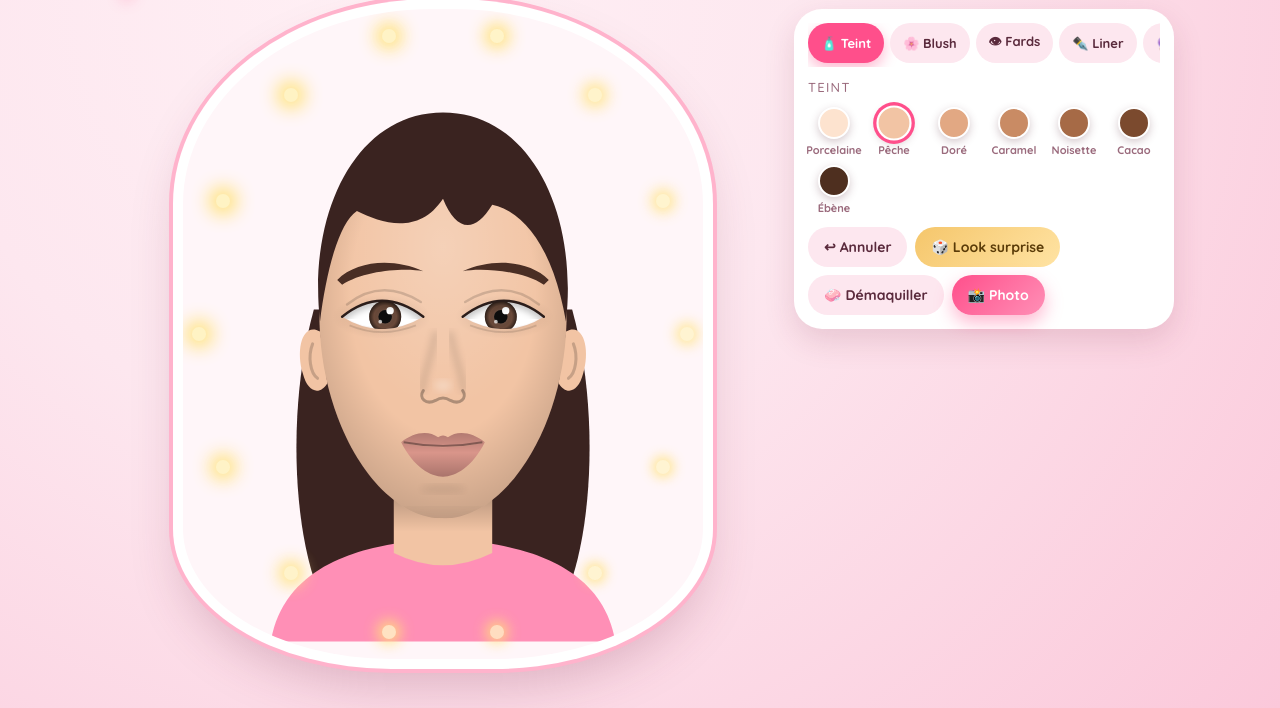
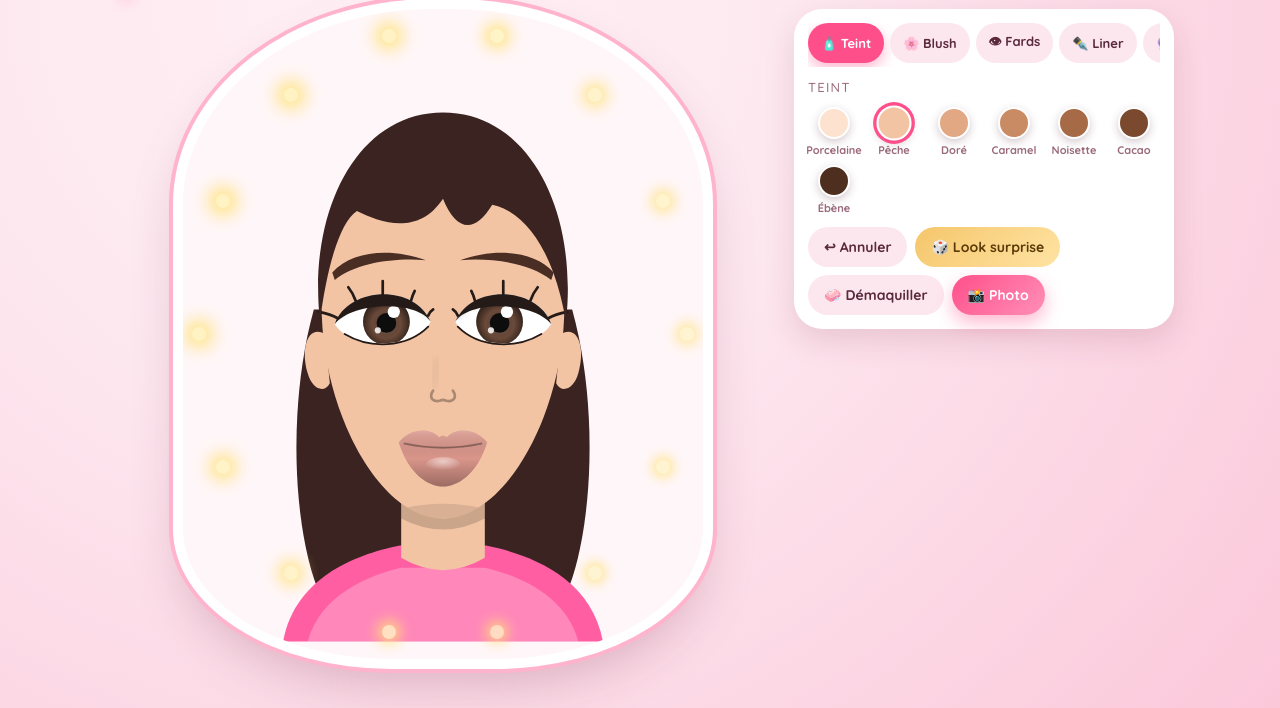
Before and after one commit to sanaeouj/glam-studio, a plain HTML site: page index.html in a window 1280 px wide. Shown: the part 92-800 px from the top of the page. Drawn offline with Linux system fonts and the light colour scheme.

Commit message:
Style poupée façon Ma Bimbo : grands yeux, longs cils, bouche glossy, cel-shading
Co-Authored-By: Claude Fable 5.1 <noreply@anthropic.com>
Claude-Session: https://claude.ai/code/session_01MWY9WcwzckVGA3qR9e7pDn

```diff
--- a/index.html
+++ b/index.html
@@ -76,93 +76,80 @@ main{display:grid;grid-template-columns:1fr;gap:14px}
 <main>
   <div class="mirror" id="mirror">
     <div class="bulbs" id="bulbs"></div>
-    <svg id="face" viewBox="0 0 400 500" xmlns="http://www.w3.org/2000/svg" aria-label="Visage à maquiller" style="--skin:#f2c4a4">
+    <svg id="face" viewBox="0 0 400 500" xmlns="http://www.w3.org/2000/svg" aria-label="Bimbo à maquiller" style="--skin:#f2c4a4">
       <defs>
-        <clipPath id="faceClip"><path d="M200 90 C120 90 95 160 100 250 C105 330 150 400 200 400 C250 400 295 330 300 250 C305 160 280 90 200 90 Z"/></clipPath>
-        <clipPath id="eyeL"><path d="M118 236 Q150 210 184 236 Q150 256 118 236Z"/></clipPath>
-        <clipPath id="eyeR"><path d="M216 236 Q250 210 282 236 Q250 256 216 236Z"/></clipPath>
-        <radialGradient id="faceShade" cx=".5" cy=".42" r=".62"><stop offset=".55" stop-color="#000" stop-opacity="0"/><stop offset="1" stop-color="#000" stop-opacity=".22"/></radialGradient>
-        <radialGradient id="faceLight" cx=".5" cy=".3" r=".4"><stop offset="0" stop-color="#fff" stop-opacity=".22"/><stop offset="1" stop-color="#fff" stop-opacity="0"/></radialGradient>
-        <linearGradient id="neckShade" x1="0" x2="0" y1="0" y2="1"><stop offset="0" stop-color="#000" stop-opacity=".32"/><stop offset=".6" stop-color="#000" stop-opacity="0"/></linearGradient>
-        <radialGradient id="irisG" cx=".5" cy=".5" r=".5"><stop offset="0" stop-color="#fff" stop-opacity=".35"/><stop offset=".7" stop-color="#000" stop-opacity="0"/><stop offset="1" stop-color="#000" stop-opacity=".55"/></radialGradient>
-        <radialGradient id="scleraG" cx=".5" cy=".5" r=".6"><stop offset=".7" stop-color="#fff"/><stop offset="1" stop-color="#d9c9c9"/></radialGradient>
-        <linearGradient id="lipShade" x1="0" x2="0" y1="0" y2="1"><stop offset="0" stop-color="#000" stop-opacity=".18"/><stop offset=".45" stop-color="#000" stop-opacity="0"/><stop offset="1" stop-color="#000" stop-opacity=".22"/></linearGradient>
-        <radialGradient id="shine" cx=".5" cy=".3" r=".6"><stop offset="0" stop-color="#fff" stop-opacity=".75"/><stop offset="1" stop-color="#fff" stop-opacity="0"/></radialGradient>
-        <radialGradient id="soft" cx=".5" cy=".5" r=".5"><stop offset="0" stop-color="#000" stop-opacity=".14"/><stop offset="1" stop-color="#000" stop-opacity="0"/></radialGradient>
-        <filter id="blur3"><feGaussianBlur stdDeviation="3"/></filter>
-        <filter id="blur6"><feGaussianBlur stdDeviation="6"/></filter>
+        <clipPath id="faceClip"><path d="M200 90 C122 90 96 160 102 245 C107 320 150 400 200 400 C250 400 293 320 298 245 C304 160 278 90 200 90 Z"/></clipPath>
+        <clipPath id="eyeL"><path d="M112 242 C122 212 176 208 190 240 C178 262 126 264 112 242Z"/></clipPath>
+        <clipPath id="eyeR"><path d="M288 242 C278 212 224 208 210 240 C222 262 274 264 288 242Z"/></clipPath>
+        <radialGradient id="irisG" cx=".5" cy=".55" r=".55"><stop offset="0" stop-color="#fff" stop-opacity=".5"/><stop offset=".55" stop-color="#000" stop-opacity="0"/><stop offset="1" stop-color="#000" stop-opacity=".6"/></radialGradient>
+        <linearGradient id="lipShade" x1="0" x2="0" y1="0" y2="1"><stop offset="0" stop-color="#fff" stop-opacity=".18"/><stop offset=".5" stop-color="#000" stop-opacity="0"/><stop offset="1" stop-color="#000" stop-opacity=".28"/></linearGradient>
+        <radialGradient id="shine" cx=".5" cy=".3" r=".6"><stop offset="0" stop-color="#fff" stop-opacity=".9"/><stop offset="1" stop-color="#fff" stop-opacity="0"/></radialGradient>
+        <linearGradient id="hairShine" x1="0" x2="0" y1="0" y2="1"><stop offset="0" stop-color="#fff" stop-opacity=".35"/><stop offset=".5" stop-color="#fff" stop-opacity="0"/></linearGradient>
+        <filter id="blur4"><feGaussianBlur stdDeviation="4"/></filter>
       </defs>
       <g id="hairBack"></g>
       <!-- shoulders & neck -->
-      <path d="M60 500 C70 440 130 425 165 420 L235 420 C270 425 330 440 340 500 Z" fill="#ff8fb6" id="top"/>
-      <path d="M160 370 L160 428 Q200 448 240 428 L240 370 Z" fill="var(--skin)" id="neck"/>
-      <path d="M160 370 L160 428 Q200 448 240 428 L240 370 Z" fill="url(#neckShade)"/>
+      <path d="M70 500 C80 445 135 428 165 422 L235 422 C265 428 320 445 330 500 Z" fill="#ff5fa2" id="top"/>
+      <path d="M90 500 C100 462 140 446 166 440 L234 440 C260 446 300 462 310 500Z" fill="#fff" opacity=".25"/>
+      <path d="M166 372 L166 432 Q200 452 234 432 L234 372 Z" fill="var(--skin)" id="neck"/>
+      <path d="M166 372 L166 400 Q200 418 234 400 L234 372Z" fill="#000" opacity=".16"/>
       <!-- ears -->
-      <g class="skinpart" fill="var(--skin)"><path d="M100 248 C86 240 80 262 86 282 C90 298 100 300 106 290Z"/><path d="M300 248 C314 240 320 262 314 282 C310 298 300 300 294 290Z"/></g>
-      <path d="M94 258 C90 268 92 282 98 286" stroke="#000" stroke-opacity=".18" stroke-width="2.5" fill="none" stroke-linecap="round"/>
-      <path d="M306 258 C310 268 308 282 302 286" stroke="#000" stroke-opacity=".18" stroke-width="2.5" fill="none" stroke-linecap="round"/>
+      <g class="skinpart" fill="var(--skin)"><path d="M104 250 C90 242 84 262 90 282 C94 296 104 298 108 290Z"/><path d="M296 250 C310 242 316 262 310 282 C306 296 296 298 292 290Z"/></g>
       <g id="earrings"></g>
       <g class="face-g">
-        <path id="skin" d="M200 90 C120 90 95 160 100 250 C105 330 150 400 200 400 C250 400 295 330 300 250 C305 160 280 90 200 90 Z" fill="var(--skin)"/>
+        <path id="skin" d="M200 90 C122 90 96 160 102 245 C107 320 150 400 200 400 C250 400 293 320 298 245 C304 160 278 90 200 90 Z" fill="var(--skin)"/>
         <g clip-path="url(#faceClip)">
-          <rect x="90" y="80" width="220" height="330" fill="url(#faceShade)"/>
-          <rect x="90" y="80" width="220" height="330" fill="url(#faceLight)"/>
-          <!-- temple / jaw shadows -->
-          <ellipse cx="200" cy="402" rx="55" ry="10" fill="#000" opacity=".05" filter="url(#blur6)"/>
+          <!-- cel shadows -->
+          <path d="M96 150 C90 230 100 330 150 400 L96 400Z" fill="#000" opacity=".09"/>
+          <path d="M304 150 C310 230 300 330 250 400 L304 400Z" fill="#000" opacity=".09"/>
+          <path d="M150 400 C170 384 230 384 250 400Z" fill="#000" opacity=".1"/>
           <!-- blush -->
-          <ellipse id="blushL" cx="146" cy="300" rx="30" ry="18" fill="transparent" opacity=".5" filter="url(#blur6)"/>
-          <ellipse id="blushR" cx="254" cy="300" rx="30" ry="18" fill="transparent" opacity=".5" filter="url(#blur6)"/>
+          <ellipse id="blushL" cx="140" cy="300" rx="30" ry="16" fill="transparent" opacity=".55" filter="url(#blur4)"/>
+          <ellipse id="blushR" cx="260" cy="300" rx="30" ry="16" fill="transparent" opacity=".55" filter="url(#blur4)"/>
           <!-- eyeshadow -->
-          <path id="shadowL" d="M112 232 Q150 196 190 232 Q150 218 112 232Z" fill="transparent" opacity=".75" filter="url(#blur3)"/>
-          <path id="shadowR" d="M210 232 Q250 196 288 232 Q250 218 210 232Z" fill="transparent" opacity=".75" filter="url(#blur3)"/>
-          <!-- eye sockets -->
-          <ellipse cx="150" cy="236" rx="40" ry="18" fill="url(#soft)"/>
-          <ellipse cx="250" cy="236" rx="40" ry="18" fill="url(#soft)"/>
+          <path id="shadowL" d="M104 236 Q150 186 196 236 Q150 220 104 236Z" fill="transparent" opacity=".8" filter="url(#blur4)"/>
+          <path id="shadowR" d="M204 236 Q250 186 296 236 Q250 220 204 236Z" fill="transparent" opacity=".8" filter="url(#blur4)"/>
         </g>
-        <!-- eyebrows -->
-        <path id="browL" d="M114 206 C130 190 160 188 184 199 C170 196 136 198 118 210Z" fill="#5a3a2e"/>
-        <path id="browR" d="M286 206 C270 190 240 188 216 199 C230 196 264 198 282 210Z" fill="#5a3a2e"/>
+        <!-- eyebrows (thin, arched) -->
+        <path id="browL" d="M110 200 C126 182 158 180 186 190 C160 188 130 192 112 206Z" fill="#5a3a2e"/>
+        <path id="browR" d="M290 200 C274 182 242 180 214 190 C240 188 270 192 288 206Z" fill="#5a3a2e"/>
         <!-- eyes -->
         <g>
-          <path d="M118 236 Q150 210 184 236 Q150 256 118 236Z" fill="url(#scleraG)"/>
-          <path d="M216 236 Q250 210 282 236 Q250 256 216 236Z" fill="url(#scleraG)"/>
-          <g clip-path="url(#eyeL)"><circle id="irisL" cx="153" cy="236" r="13" fill="#6b4a3a"/><circle cx="153" cy="236" r="13" fill="url(#irisG)"/><circle cx="153" cy="236" r="5.5" fill="#0d0d0d"/><circle cx="157" cy="231" r="3" fill="#fff"/><circle cx="149" cy="240" r="1.5" fill="#fff" opacity=".7"/><path d="M118 236 Q150 210 184 236" stroke="#000" stroke-opacity=".25" stroke-width="7" fill="none" filter="url(#blur3)"/></g>
-          <g clip-path="url(#eyeR)"><circle id="irisR" cx="247" cy="236" r="13" fill="#6b4a3a"/><circle cx="247" cy="236" r="13" fill="url(#irisG)"/><circle cx="247" cy="236" r="5.5" fill="#0d0d0d"/><circle cx="251" cy="231" r="3" fill="#fff"/><circle cx="243" cy="240" r="1.5" fill="#fff" opacity=".7"/><path d="M216 236 Q250 210 282 236" stroke="#000" stroke-opacity=".25" stroke-width="7" fill="none" filter="url(#blur3)"/></g>
+          <path d="M112 242 C122 212 176 208 190 240 C178 262 126 264 112 242Z" fill="#fff"/>
+          <path d="M288 242 C278 212 224 208 210 240 C222 262 274 264 288 242Z" fill="#fff"/>
+          <g clip-path="url(#eyeL)"><circle id="irisL" cx="154" cy="240" r="19" fill="#6b4a3a"/><circle cx="154" cy="240" r="19" fill="url(#irisG)"/><circle cx="154" cy="241" r="8" fill="#0d0d0d"/><circle cx="160" cy="232" r="5" fill="#fff"/><circle cx="147" cy="247" r="2.5" fill="#fff" opacity=".85"/><path d="M108 236 C122 206 176 204 194 236" stroke="#000" stroke-opacity=".28" stroke-width="8" fill="none" filter="url(#blur4)"/></g>
+          <g clip-path="url(#eyeR)"><circle id="irisR" cx="246" cy="240" r="19" fill="#6b4a3a"/><circle cx="246" cy="240" r="19" fill="url(#irisG)"/><circle cx="246" cy="241" r="8" fill="#0d0d0d"/><circle cx="252" cy="232" r="5" fill="#fff"/><circle cx="239" cy="247" r="2.5" fill="#fff" opacity=".85"/><path d="M292 236 C278 206 224 204 206 236" stroke="#000" stroke-opacity=".28" stroke-width="8" fill="none" filter="url(#blur4)"/></g>
           <!-- eyelids (blink) -->
-          <g clip-path="url(#eyeL)"><path class="eyelid" id="lidL" d="M114 236 Q150 206 188 236 Q150 262 114 236Z" fill="var(--skin)"/></g>
-          <g clip-path="url(#eyeR)"><path class="eyelid" id="lidR" d="M212 236 Q250 206 288 236 Q250 262 212 236Z" fill="var(--skin)"/></g>
-          <!-- lash line & crease -->
-          <path d="M118 236 Q150 210 184 236" stroke="#2b1d1a" stroke-width="2" fill="none" stroke-linecap="round"/>
-          <path d="M216 236 Q250 210 282 236" stroke="#2b1d1a" stroke-width="2" fill="none" stroke-linecap="round"/>
-          <path d="M122 226 Q150 204 182 224" stroke="#000" stroke-opacity=".15" stroke-width="2" fill="none" stroke-linecap="round"/>
-          <path d="M218 224 Q250 204 278 226" stroke="#000" stroke-opacity=".15" stroke-width="2" fill="none" stroke-linecap="round"/>
-          <path d="M124 243 Q150 254 178 243" stroke="#000" stroke-opacity=".12" stroke-width="1.5" fill="none"/>
-          <path d="M222 243 Q250 254 276 243" stroke="#000" stroke-opacity=".12" stroke-width="1.5" fill="none"/>
-          <!-- eyeliner -->
-          <path id="linerL" d="M118 236 Q150 208 184 234 L192 227" stroke="transparent" stroke-width="3.5" fill="none" stroke-linecap="round"/>
-          <path id="linerR" d="M282 236 Q250 208 216 234 L208 227" stroke="transparent" stroke-width="3.5" fill="none" stroke-linecap="round"/>
-          <!-- lashes -->
-          <g id="lashes" stroke="#2b1d1a" stroke-width="2" stroke-linecap="round" fill="none" opacity="0">
-            <path d="M124 231 l-6 -6"/><path d="M134 224 l-4 -8"/><path d="M146 219 l-1 -9"/><path d="M160 219 l3 -9"/><path d="M173 224 l5 -8"/><path d="M182 231 l7 -5"/>
-            <path d="M276 231 l6 -6"/><path d="M266 224 l4 -8"/><path d="M254 219 l1 -9"/><path d="M240 219 l-3 -9"/><path d="M227 224 l-5 -8"/><path d="M218 231 l-7 -5"/>
-          </g>
+          <g clip-path="url(#eyeL)"><path class="eyelid" id="lidL" d="M108 242 C120 206 180 204 194 240 C182 268 120 270 108 242Z" fill="var(--skin)"/></g>
+          <g clip-path="url(#eyeR)"><path class="eyelid" id="lidR" d="M292 242 C280 206 220 204 206 240 C218 268 280 270 292 242Z" fill="var(--skin)"/></g>
+          <!-- thick upper lash line (always) -->
+          <path d="M112 242 C122 212 176 208 190 240 C178 222 126 224 112 242Z" fill="#241a18"/>
+          <path d="M288 242 C278 212 224 208 210 240 C222 222 274 224 288 242Z" fill="#241a18"/>
+          <!-- lower lash line -->
+          <path d="M120 250 C140 262 170 262 188 244" stroke="#241a18" stroke-width="1.5" fill="none" stroke-linecap="round"/>
+          <path d="M280 250 C260 262 230 262 212 244" stroke="#241a18" stroke-width="1.5" fill="none" stroke-linecap="round"/>
+          <!-- eyeliner (colored) -->
+          <path id="linerL" d="M112 242 C122 212 176 208 190 240 L200 230" stroke="transparent" stroke-width="4" fill="none" stroke-linecap="round"/>
+          <path id="linerR" d="M288 242 C278 212 224 208 210 240 L200 230" stroke="transparent" stroke-width="4" fill="none" stroke-linecap="round"/>
+          <!-- long doll lashes (always on, extra when liner) -->
+          <g stroke="#241a18" stroke-width="2.2" stroke-linecap="round" fill="none"><path d="M114 237 q-5 -3 -15 -5"/><path d="M129 223 q-2 -6 -6 -11"/><path d="M151 218 q0 -5 0 -11"/><path d="M174 223 q1 -4 3 -8"/><path d="M188 235 q1 -3 4 -5"/><path d="M286 237 q5 -3 15 -5"/><path d="M271 223 q2 -6 6 -11"/><path d="M249 218 q0 -5 0 -11"/><path d="M226 223 q-1 -4 -3 -8"/><path d="M212 235 q-1 -3 -4 -5"/></g>
+          <g id="lashes" stroke="#241a18" stroke-width="2.2" stroke-linecap="round" fill="none" opacity="0"><path d="M121 229 q-3 -5 -11 -10"/><path d="M140 219 q-1 -6 -3 -13"/><path d="M163 219 q1 -5 2 -11"/><path d="M182 229 q1 -4 5 -8"/><path d="M279 229 q3 -5 11 -10"/><path d="M260 219 q1 -6 3 -13"/><path d="M237 219 q-1 -5 -2 -11"/><path d="M218 229 q-1 -4 -5 -8"/></g>
         </g>
-        <!-- nose -->
-        <path d="M194 250 C190 270 184 285 183 295" stroke="#000" stroke-opacity=".12" stroke-width="5" fill="none" stroke-linecap="round" filter="url(#blur3)"/>
-        <path d="M206 250 C210 270 216 285 217 295" stroke="#000" stroke-opacity=".12" stroke-width="5" fill="none" stroke-linecap="round" filter="url(#blur3)"/>
-        <path d="M184 296 C180 302 186 308 194 304 Q200 300 206 304 C214 308 220 302 216 296" stroke="#000" stroke-opacity=".28" stroke-width="2.5" fill="none" stroke-linecap="round"/>
-        <ellipse cx="200" cy="292" rx="7" ry="5" fill="#fff" opacity=".25" filter="url(#blur3)"/>
-        <!-- lips -->
-        <path id="lipsTop" d="M166 338 C176 330 188 328 196 334 Q200 331 204 334 C212 328 224 330 234 338 Q200 346 166 338Z" fill="#d9958a"/>
-        <path id="lipsBot" d="M166 338 C176 358 190 366 200 366 C210 366 224 358 234 338 Q200 346 166 338Z" fill="#d9958a"/>
-        <path d="M166 338 C176 330 188 328 196 334 Q200 331 204 334 C212 328 224 330 234 338 C224 358 210 366 200 366 C190 366 176 358 166 338Z" fill="url(#lipShade)"/>
-        <path d="M168 338 Q200 344 232 338" stroke="#000" stroke-opacity=".35" stroke-width="1.5" fill="none"/>
-        <ellipse id="lipGloss" cx="200" cy="352" rx="16" ry="6" fill="url(#shine)" opacity="0"/>
-        <ellipse cx="200" cy="376" rx="18" ry="4" fill="#000" opacity=".06" filter="url(#blur3)"/>
-        <circle id="mole" cx="226" cy="320" r="3" fill="#5a3a2e" opacity="0"/>
+        <!-- small nose -->
+        <path d="M192 296 C188 302 192 306 198 304 Q200 303 202 304 C208 306 212 302 208 296" stroke="#000" stroke-opacity=".3" stroke-width="2.2" fill="none" stroke-linecap="round"/>
+        <path d="M196 270 C194 280 192 288 192 292" stroke="#000" stroke-opacity=".08" stroke-width="4" fill="none" stroke-linecap="round" filter="url(#blur4)"/>
+        <!-- plump glossy lips -->
+        <path id="lipsTop" d="M164 338 C174 326 190 326 197 334 Q200 331 203 334 C210 326 226 326 236 338 Q200 348 164 338Z" fill="#d9958a"/>
+        <path id="lipsBot" d="M164 338 C172 364 188 374 200 374 C212 374 228 364 236 338 Q200 348 164 338Z" fill="#d9958a"/>
+        <path d="M164 338 C174 326 190 326 197 334 Q200 331 203 334 C210 326 226 326 236 338 C228 364 212 374 200 374 C188 374 172 364 164 338Z" fill="url(#lipShade)"/>
+        <path d="M168 339 Q200 346 232 339" stroke="#000" stroke-opacity=".35" stroke-width="1.5" fill="none"/>
+        <ellipse cx="200" cy="356" rx="14" ry="6" fill="url(#shine)" opacity=".6"/>
+        <ellipse id="lipGloss" cx="188" cy="352" rx="9" ry="4" fill="#fff" opacity="0"/>
+        <circle id="mole" cx="228" cy="322" r="3" fill="#5a3a2e" opacity="0"/>
         <g id="glasses"></g>
       </g>
       <g id="hairFront"></g>
+      <g id="hairShine"></g>
       <g id="hat"></g>
       <g id="stickers"></g>
     </svg>
@@ -239,8 +226,8 @@ const hairFront={
 const earringSVG={none:()=>'',hoop:()=>`<circle cx="97" cy="302" r="12" stroke="#f5c66b" stroke-width="4" fill="none"/><circle cx="303" cy="302" r="12" stroke="#f5c66b" stroke-width="4" fill="none"/>`,
  drop:()=>`<line x1="96" y1="292" x2="96" y2="318" stroke="#f5c66b" stroke-width="3"/><path d="M96 316 l-10 14 l10 14 l10 -14Z" fill="#ff4f8b"/><line x1="304" y1="292" x2="304" y2="318" stroke="#f5c66b" stroke-width="3"/><path d="M304 316 l-10 14 l10 14 l10 -14Z" fill="#ff4f8b"/>`,
  stud:()=>`<circle cx="96" cy="292" r="7" fill="#fff" stroke="#ddd"/><circle cx="304" cy="292" r="7" fill="#fff" stroke="#ddd"/>`};
-const glassSVG={none:()=>'',round:()=>`<g stroke="#5a2a3c" stroke-width="4" fill="rgba(255,255,255,.2)"><circle cx="150" cy="237" r="36"/><circle cx="250" cy="237" r="36"/><line x1="186" y1="237" x2="214" y2="237"/></g>`,
- cat:()=>`<g stroke="#ff4f8b" stroke-width="4" fill="rgba(255,200,230,.25)"><path d="M112 225 L185 230 L178 262 L120 258 Z"/><path d="M288 225 L215 230 L222 262 L280 258 Z"/><line x1="185" y1="235" x2="215" y2="235"/></g>`,
+const glassSVG={none:()=>'',round:()=>`<g stroke="#5a2a3c" stroke-width="4" fill="rgba(255,255,255,.2)"><circle cx="150" cy="240" r="42"/><circle cx="250" cy="240" r="42"/><line x1="192" y1="240" x2="208" y2="240"/></g>`,
+ cat:()=>`<g stroke="#ff4f8b" stroke-width="4" fill="rgba(255,200,230,.25)"><path d="M104 222 L194 230 L186 268 L112 262 Z"/><path d="M296 222 L206 230 L214 268 L288 262 Z"/><line x1="194" y1="238" x2="206" y2="238"/></g>`,
  heart:()=>`<g stroke="#ff4f8b" stroke-width="4" fill="rgba(255,79,139,.2)"><path d="M150 262 C125 245 115 230 128 218 C137 210 148 214 150 222 C152 214 163 210 172 218 C185 230 175 245 150 262Z"/><path d="M250 262 C225 245 215 230 228 218 C237 210 248 214 250 222 C252 214 263 210 272 218 C285 230 275 245 250 262Z"/><line x1="172" y1="235" x2="228" y2="235"/></g>`};
 const hatSVG={none:()=>'',crown:()=>`<path d="M140 90 L160 50 L185 85 L200 40 L215 85 L240 50 L260 90 Z" fill="#f5c66b" stroke="#d9a63b" stroke-width="3"/><circle cx="200" cy="55" r="6" fill="#ff4f8b"/><circle cx="160" cy="62" r="4" fill="#58c7d6"/><circle cx="240" cy="62" r="4" fill="#58c7d6"/>`,
  bow:()=>`<g transform="translate(265,95)"><path d="M0 0 C-30 -25 -30 25 0 0 C30 -25 30 25 0 0Z" fill="#ff4f8b" stroke="#c2185b" stroke-width="2"/><circle r="6" fill="#ffb3cc"/></g>`,
@@ -262,6 +249,7 @@ function render(){
  $('#lipGloss').setAttribute('opacity',s.lips==='#d9958a'?0:1);
  $('#hairBack').innerHTML=hairBack[s.hairStyle](s.hairColor);
  $('#hairFront').innerHTML=hairFront[s.hairStyle](s.hairColor);
+ $('#hairShine').innerHTML=hairFront[s.hairStyle]('url(#hairShine)').replace(/<circle[^>]*>/g,'');
  const bc=s.hairColor==='#e9c27c'?'#8a6a3a':s.hairColor==='#f2f0ee'?'#888':'#4a2e24';$('#browL').setAttribute('fill',bc);$('#browR').setAttribute('fill',bc);
  $('#earrings').innerHTML=earringSVG[s.earrings]();
  $('#glasses').innerHTML=glassSVG[s.glasses]();
```
